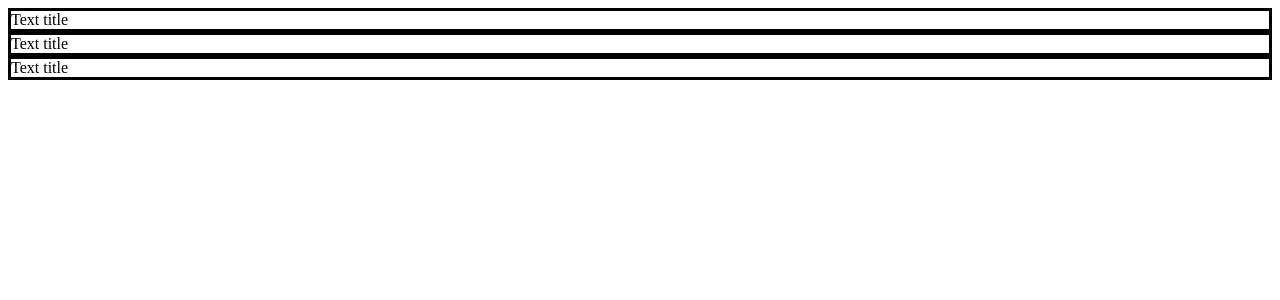
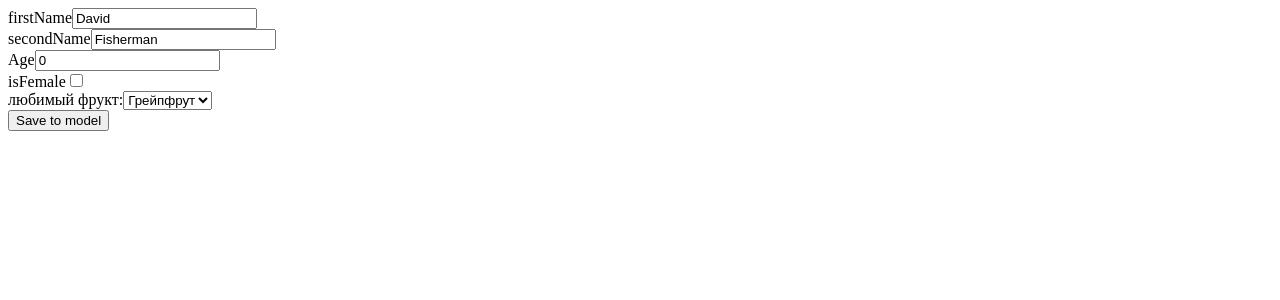
Before and after one commit to garlife/react3-l9, a React (Create React App) app: page / in a window 1280 px wide. Shown: the top 300 px of the page. Built offline with nearby package versions, Linux system fonts and the light colour scheme.

Commit message:
forms p1

```diff
--- a/package.json
+++ b/package.json
@@ -4,7 +4,8 @@
   "private": true,
   "dependencies": {
     "react": "^17.0.2",
-    "react-dom": "^17.0.2"
+    "react-dom": "^17.0.2",
+    "react-hook-form": "^7.25.3"
   },
   "scripts": {
     "start": "react-scripts start",
--- a/src/App.js
+++ b/src/App.js
@@ -1,72 +1,62 @@
-import React, { Children, useContext, useState } from 'react';
+import React, { useState } from 'react';
 
-const MyContext = React.createContext();
+export default function App() {
+  const [person, setPerson] = useState({
+    firstName: 'David',
+    secondName: 'Fisherman',
+    isFemale: false,
+    age: 0,
+    favouriteFruit: ''
+  });
 
-const Text = ({ title }) => {
+  console.log('App', person);
 
-    return (
-        <div>
-            {title}
-        </div>
-    )
+  function handlerPerson(event) {
+    setPerson(event.target.value);
+  }
+
+  function handlerChange(event) {
+    const { name, value } = event.target;
+    const newPerson = {...person};
+    newPerson[name] = value;
+    setPerson(newPerson);
+  }
+
+  return (
+    <>
+      <form onSubmit={handlerPerson}>
+        <label>firstName</label>
+        <input type="text"
+          name="firstName"
+          value={person.firstName}
+          onChange={handlerChange}
+        />
+        <br />
+        <label>secondName</label>
+        <input type="text"
+          name="secondName"
+          value={person.secondName}
+          onChange={handlerChange}
+        />
+        <br />
+        <label>Age</label>
+        <input type="text" name="age" value={person.age} onChange={handlerChange} />
+        <br />
+        <label>isFemale</label>
+        <input type="checkbox" name="isFemale" value={person.isFemale} onChange={handlerChange} />
+        <br />
+        <label>
+          любимый фрукт:
+          <select value={person.value} onChange={handlerChange}>
+            <option value="grapefruit">Грейпфрут</option>
+            <option value="lime">Лайм</option>
+
+            <option value="mango">Манго</option>
+          </select>
+        </label>
+        <br />
+        <input type="submit" value="Save to model" />
+      </form>
+    </>
+  );
 }
-
-const BlockTextConsumer = ({ title, borderStyle }) => {
-    return (
-        <MyContext.Consumer>
-            {(value) =>
-                <div style={{ borderStyle: value.borderStyle }}>
-                    <Text title={title} />
-                </div>}
-        </MyContext.Consumer>
-    )
-}
-
-const WrapperBlockText = (props) => {
-    return (
-        <>
-            <BlockTextHook {...props} />
-            <BlockTextClass {...props} />
-            <BlockTextConsumer {...props} />
-        </>
-    )
-}
-
-class BlockTextClass extends React.Component {
-    static contextType = MyContext
-
-    render() {
-        return (
-            <div style={{ borderStyle: this.context.borderStyle }}>
-                <Text title={this.props.title} />
-            </div>
-        )
-    }
-}
-
-const BlockTextHook = ({title}) => {
-    const value = useContext(MyContext);
-
-    return (
-        <div style={{ borderStyle: value.borderStyle }}>
-            <Text title={title} />
-        </div>
-    )
-}
-
-const borderStyle = 'none'
-
-
-const AppCon = () => {
-    const [contextValue, setContextValue] = useState({borderStyle: 'solid'});
-
-    return (
-        <div>
-            <MyContext.Provider value={contextValue} >
-                <WrapperBlockText title={'Text title'} borderStyle={borderStyle} />
-            </MyContext.Provider>
-        </div>
-    );
-}
-
-export default AppCon;
--- /dev/null
+++ b/src/Context.js
@@ -0,0 +1,72 @@
+import React, { Children, useContext, useState } from 'react';
+
+const MyContext = React.createContext();
+
+const Text = ({ title }) => {
+
+    return (
+        <div>
+            {title}
+        </div>
+    )
+}
+
+const BlockTextConsumer = ({ title, borderStyle }) => {
+    return (
+        <MyContext.Consumer>
+            {(value) =>
+                <div style={{ borderStyle: value.borderStyle }}>
+                    <Text title={title} />
+                </div>}
+        </MyContext.Consumer>
+    )
+}
+
+const WrapperBlockText = (props) => {
+    return (
+        <>
+            <BlockTextHook {...props} />
+            <BlockTextClass {...props} />
+            <BlockTextConsumer {...props} />
+        </>
+    )
+}
+
+class BlockTextClass extends React.Component {
+    static contextType = MyContext
+
+    render() {
+        return (
+            <div style={{ borderStyle: this.context.borderStyle }}>
+                <Text title={this.props.title} />
+            </div>
+        )
+    }
+}
+
+const BlockTextHook = ({title}) => {
+    const value = useContext(MyContext);
+
+    return (
+        <div style={{ borderStyle: value.borderStyle }}>
+            <Text title={title} />
+        </div>
+    )
+}
+
+const borderStyle = 'none'
+
+
+const Context = () => {
+    const [contextValue, setContextValue] = useState({borderStyle: 'solid'});
+
+    return (
+        <div>
+            <MyContext.Provider value={contextValue} >
+                <WrapperBlockText title={'Text title'} borderStyle={borderStyle} />
+            </MyContext.Provider>
+        </div>
+    );
+}
+
+export default Context;
--- a/src/index.js
+++ b/src/index.js
@@ -2,8 +2,10 @@ import React from "react";
 import ReactDOM from "react-dom";
 import App from "./App";
 import UseRef from "./App";
+import Context from "./Context";
 //import AppHoc from "./AppHoc";
 
 //ReactDOM.render(<AppHoc name="text name" isAuth/>, document.getElementById("root"));
 //ReactDOM.render(<UseRef />, document.getElementById("root"));
+ReactDOM.render(<Context />, document.getElementById("root"));
 ReactDOM.render(<App />, document.getElementById("root"));
```
